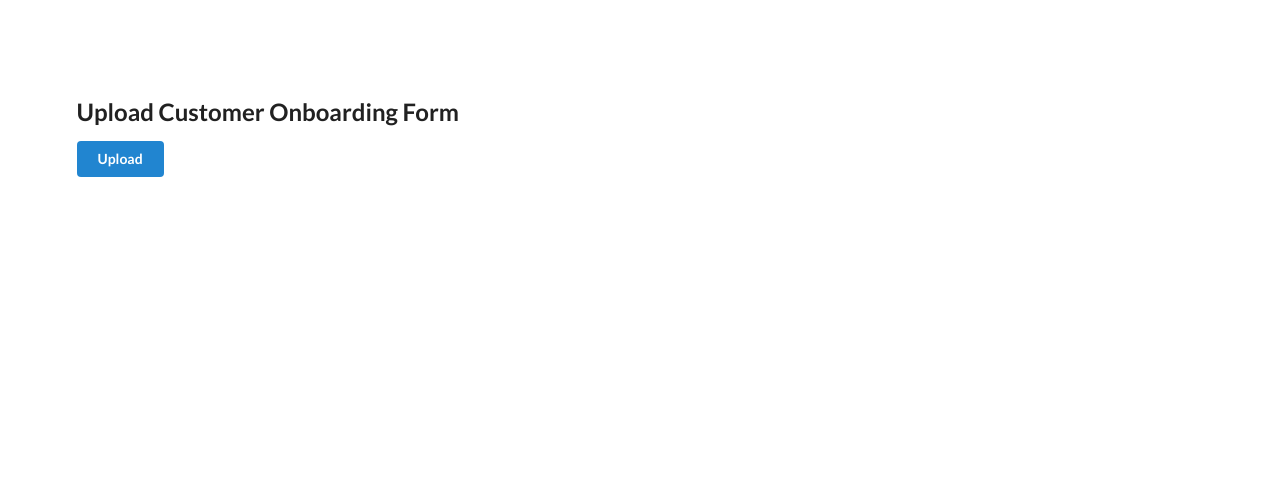
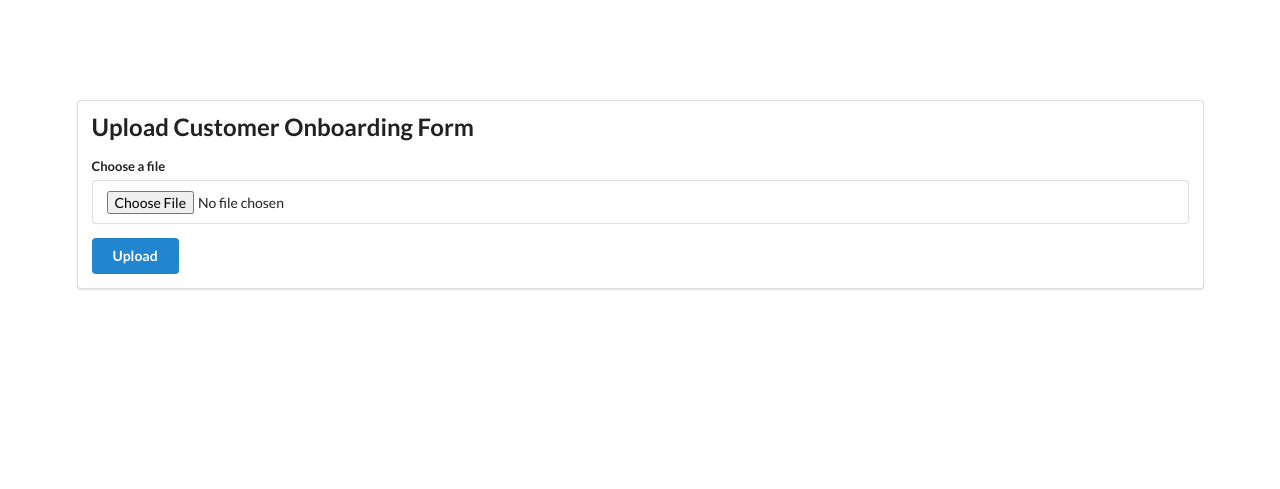
Before and after one commit to akanshabaishwade/onboarding_project, a Django app: page /aws/upload/ in a window 1280 px wide. Shown: the top 489 px of the page. Before the commit the page ends 177 px from the top, so only its background shows below. Run offline with Django 5.2, Linux system fonts and the light colour scheme.

Commit message:
Update upload.html

```diff
--- a/myproject/myapp/templates/upload.html
+++ b/myproject/myapp/templates/upload.html
@@ -13,11 +13,16 @@
             align-items: center;
             height: 100vh; /* Ensure the form takes the full height of the viewport */
         }
+        .ui.container {
+            max-width: 450px; /* Limit the width of the container */
+        }
     </style>
 </head>
 <body>
     <br><br><br><br><br>
+
     <div class="ui container centered-form">
+        <div class="ui segment">
             <h2 class="ui header">Upload Customer Onboarding Form</h2>
             {% if messages %}
                 <div class="ui message">
@@ -30,9 +35,13 @@
             {% endif %}
             <form class="ui form" method="post" enctype="multipart/form-data">
                 {% csrf_token %}
-            {{ form.as_p }}
-            <button class="ui button primary" type="submit">Upload</button>
+                <div class="field">
+                    <label for="document">Choose a file</label>
+                    <input type="file" name="document" accept=".jpg, .jpeg, .png, .pdf">
+                </div>
+                <button class="ui primary button" type="submit">Upload</button>
             </form>
+        </div>
     </div>
 </body>
 </html>
```
Lines whose indentation alone changed are shown as unchanged.
